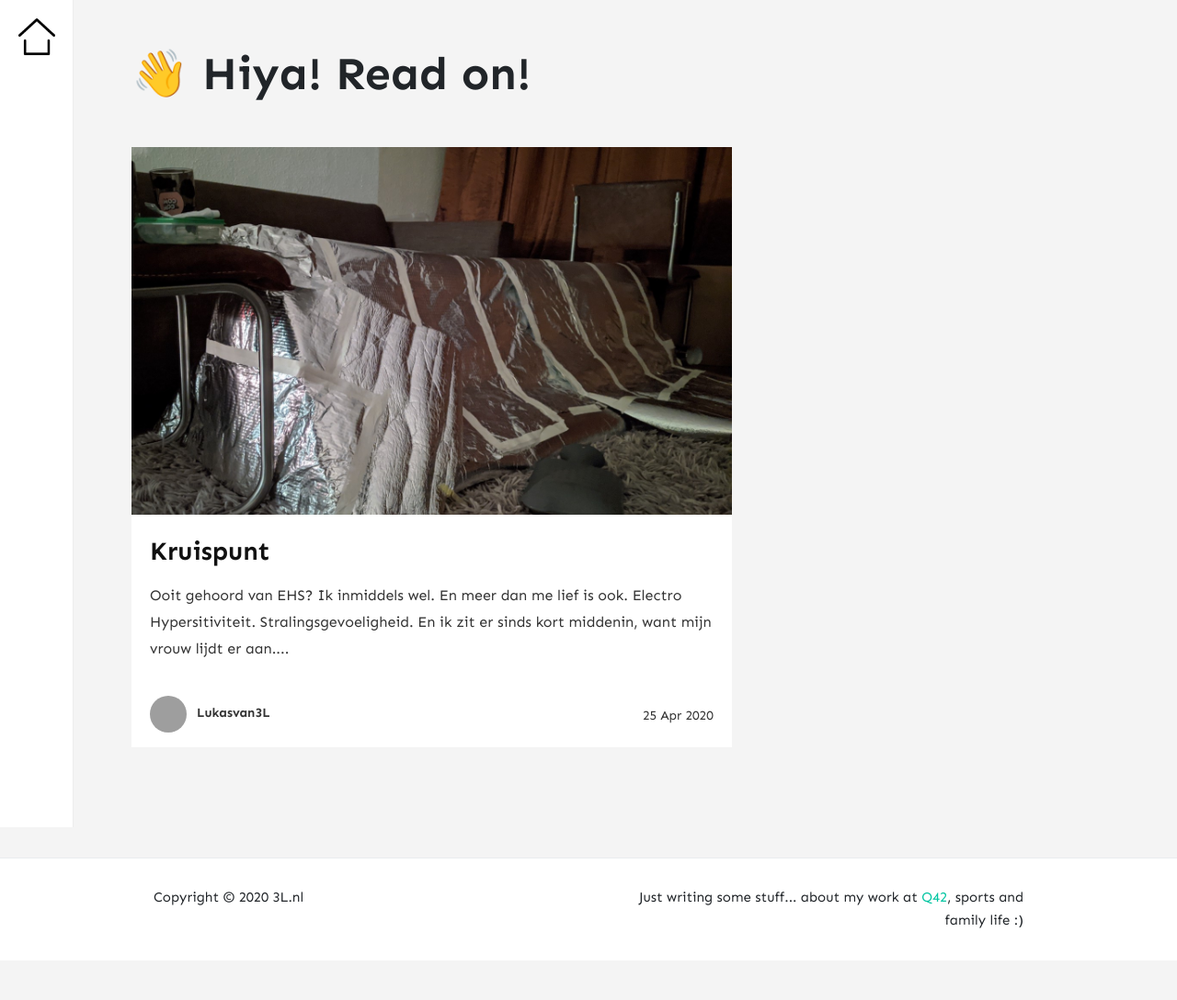
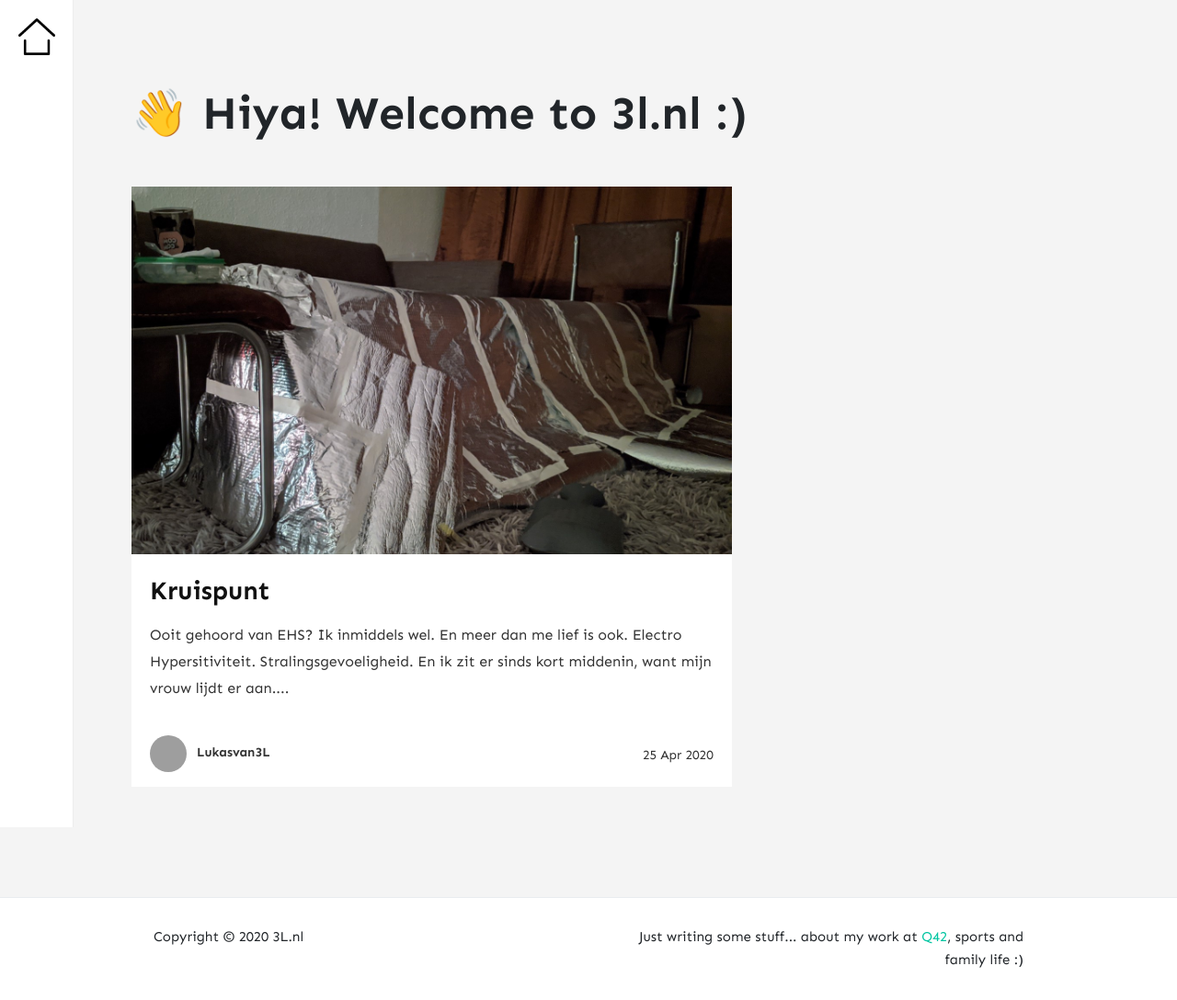
Before and after one commit to lukasvan3l/3l.nl-jekyll, a Jekyll site: the page built from index.html, in a window 1280 px wide. Shown: the whole page at 92% size. Built offline with Jekyll 4.4.1, drawn with Linux system fonts in a browser that asks for light colours; nearby versions of some CDN libraries; the list of posts is cut into pages by our own code; comment, search, counter and statistics services are not loaded; before the commit the page ends 1045 px from its top, so only the background shows below that; grey boxes are pictures that could not be loaded.

Commit message:
mobile view

```diff
--- a/_layouts/default.html
+++ b/_layouts/default.html
@@ -76,13 +76,13 @@ ga('send', 'pageview');
     <!-- <a class="navbar-brand" href="{{ site.baseurl }}/">
         <img src="{{ site.baseurl }}/{{ site.logo }}" alt="{{ site.name }}">
     </a>   -->
-
+   <p>&nbsp;</p>
 
     <!-- Site Tag
     ================================================== -->
     {% if page.url == '/' %}
         <p class="sitetag">
-            👋 Hiya! Read on!
+            👋 Hiya! Welcome to 3l.nl :)
         </p>
     {% endif %}
 
```
